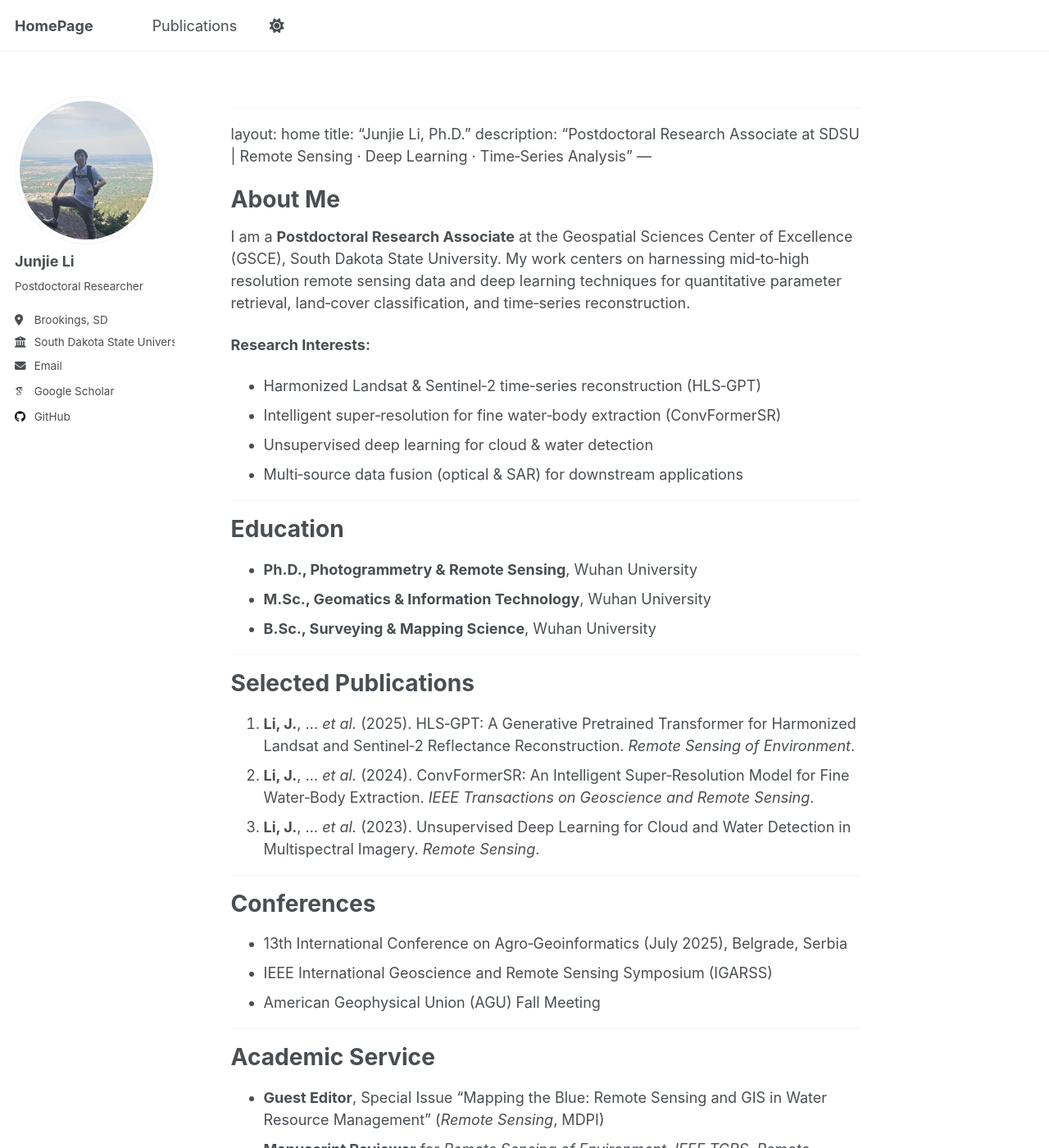
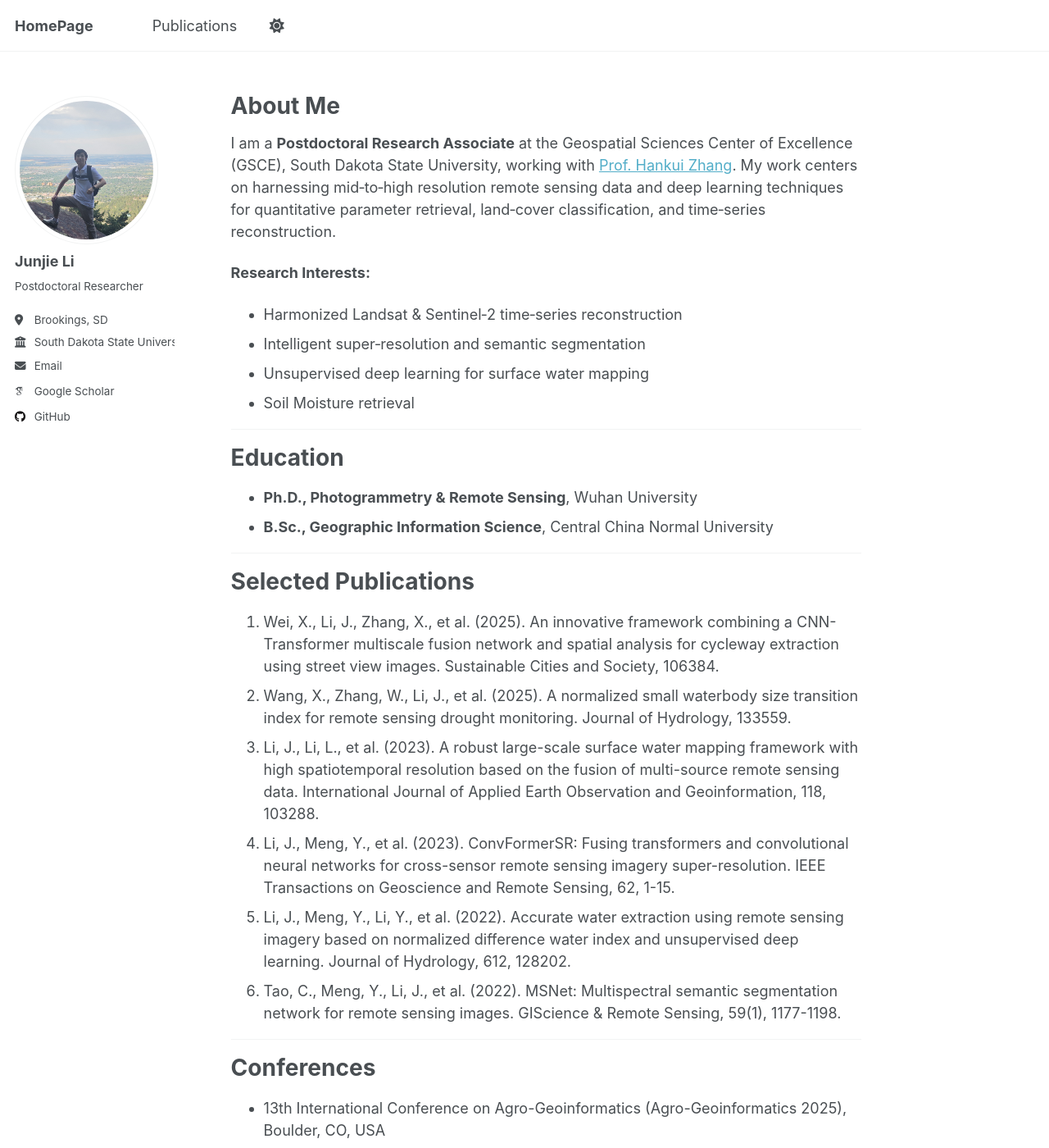
Before and after one commit to junjieliwhu/junjieliwhu.github.io, a Jekyll site: the page built from _pages/about.md, in a window 1280 px wide and 1400 px high. Shown: the whole window at 82% size. Built offline with Jekyll 4.4.1, drawn with Linux system fonts in a browser that asks for light colours; some web fonts are replaced; a script that is not in the unit is left out; some of the changed text lies outside the part shown.

Commit message:
Update about.md

```diff
--- a/_pages/about.md
+++ b/_pages/about.md
@@ -6,52 +6,47 @@ redirect_from:
   - /about/
   - /about.html
 ---
----
-layout: home
-title: "Junjie Li, Ph.D."
-description: "Postdoctoral Research Associate at SDSU | Remote Sensing · Deep Learning · Time‑Series Analysis"
----
+
 # About Me
-I am a **Postdoctoral Research Associate** at the Geospatial Sciences Center of Excellence (GSCE), South Dakota State University. My work centers on harnessing mid‑to‑high resolution remote sensing data and deep learning techniques for quantitative parameter retrieval, land‑cover classification, and time‑series reconstruction.
+I am a **Postdoctoral Research Associate** at the Geospatial Sciences Center of Excellence (GSCE), South Dakota State University, working with [Prof. Hankui Zhang](https://www.sdstate.edu/directory/hankui-zhang). My work centers on harnessing mid‑to‑high resolution remote sensing data and deep learning techniques for quantitative parameter retrieval, land‑cover classification, and time‑series reconstruction.
 
 **Research Interests:**
-- Harmonized Landsat & Sentinel‑2 time‑series reconstruction (HLS‑GPT)
-- Intelligent super‑resolution for fine water‑body extraction (ConvFormerSR)
-- Unsupervised deep learning for cloud & water detection
-- Multi‑source data fusion (optical & SAR) for downstream applications
+- Harmonized Landsat & Sentinel‑2 time‑series reconstruction
+- Intelligent super‑resolution and semantic segmentation
+- Unsupervised deep learning for surface water mapping
+- Soil Moisture retrieval
 
 ---
 
 # Education
 - **Ph.D., Photogrammetry & Remote Sensing**, Wuhan University
-- **M.Sc., Geomatics & Information Technology**, Wuhan University
-- **B.Sc., Surveying & Mapping Science**, Wuhan University
+- **B.Sc., Geographic Information Science**, Central China Normal University
 
 ---
 
 # Selected Publications
-1. **Li, J.**, … _et al._ (2025). HLS‑GPT: A Generative Pretrained Transformer for Harmonized Landsat and Sentinel‑2 Reflectance Reconstruction. _Remote Sensing of Environment_.
-2. **Li, J.**, … _et al._ (2024). ConvFormerSR: An Intelligent Super‑Resolution Model for Fine Water‑Body Extraction. _IEEE Transactions on Geoscience and Remote Sensing_.
-3. **Li, J.**, … _et al._ (2023). Unsupervised Deep Learning for Cloud and Water Detection in Multispectral Imagery. _Remote Sensing_.
+1. Wei, X., Li, J., Zhang, X., et al. (2025). An innovative framework combining a CNN-Transformer multiscale fusion network and spatial analysis for cycleway extraction using street view images. Sustainable Cities and Society, 106384.
+2. Wang, X., Zhang, W., Li, J., et al. (2025). A normalized small waterbody size transition index for remote sensing drought monitoring. Journal of Hydrology, 133559.
+3. Li, J., Li, L., et al. (2023). A robust large-scale surface water mapping framework with high spatiotemporal resolution based on the fusion of multi-source remote sensing data. International Journal of Applied Earth Observation and Geoinformation, 118, 103288.
+4. Li, J., Meng, Y., et al. (2023). ConvFormerSR: Fusing transformers and convolutional neural networks for cross-sensor remote sensing imagery super-resolution. IEEE Transactions on Geoscience and Remote Sensing, 62, 1-15.
+5. Li, J., Meng, Y., Li, Y., et al. (2022). Accurate water extraction using remote sensing imagery based on normalized difference water index and unsupervised deep learning. Journal of Hydrology, 612, 128202.
+6. Tao, C., Meng, Y., Li, J., et al. (2022). MSNet: Multispectral semantic segmentation network for remote sensing images. GIScience & Remote Sensing, 59(1), 1177-1198.
 
 ---
 
 # Conferences
-- 13th International Conference on Agro‑Geoinformatics (July 2025), Belgrade, Serbia
+- 13th International Conference on Agro-Geoinformatics (Agro-Geoinformatics 2025), Boulder, CO, USA
 - IEEE International Geoscience and Remote Sensing Symposium (IGARSS)
-- American Geophysical Union (AGU) Fall Meeting
 
 ---
 
 # Academic Service
-- **Guest Editor**, Special Issue “Mapping the Blue: Remote Sensing and GIS in Water Resource Management” (_Remote Sensing_, MDPI)
-- **Manuscript Reviewer** for _Remote Sensing of Environment_, _IEEE TGRS_, _Remote Sensing_
-- **Session Chair** at Agro‑Geoinformatics 2025
+- **Guest Editor** for _Remote Sensing_, MDPI
+- **Manuscript Reviewer** for _International Journal of Applied Earth Observation and Geoinformation_, _IEEE TGRS_, _Remote Sensing_, _Journal of Big Data_, _Scientific Reports_, _Computational Urban Science_, _Environmental Monitoring and Assessment_, et al.
 
 ---
 
 # Contact
 - ✉️ junjie.li@sdstate.edu
 - 🔗 [GitHub/junjieliwhu](https://github.com/junjieliwhu)
-- 🔗 [LinkedIn/junjieliw](https://www.linkedin.com/in/junjieliwhu)
 - 🌐 https://junjieliwhu.github.io
```
